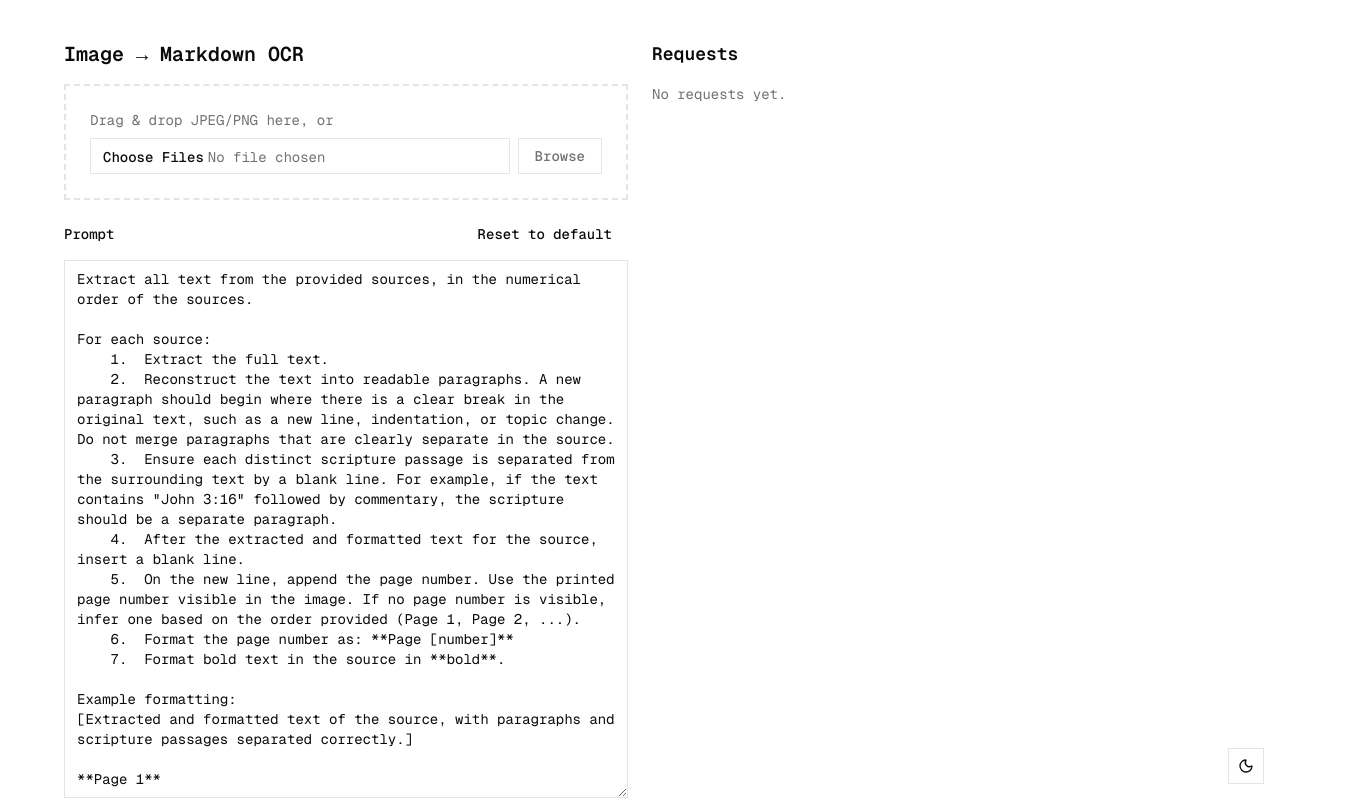
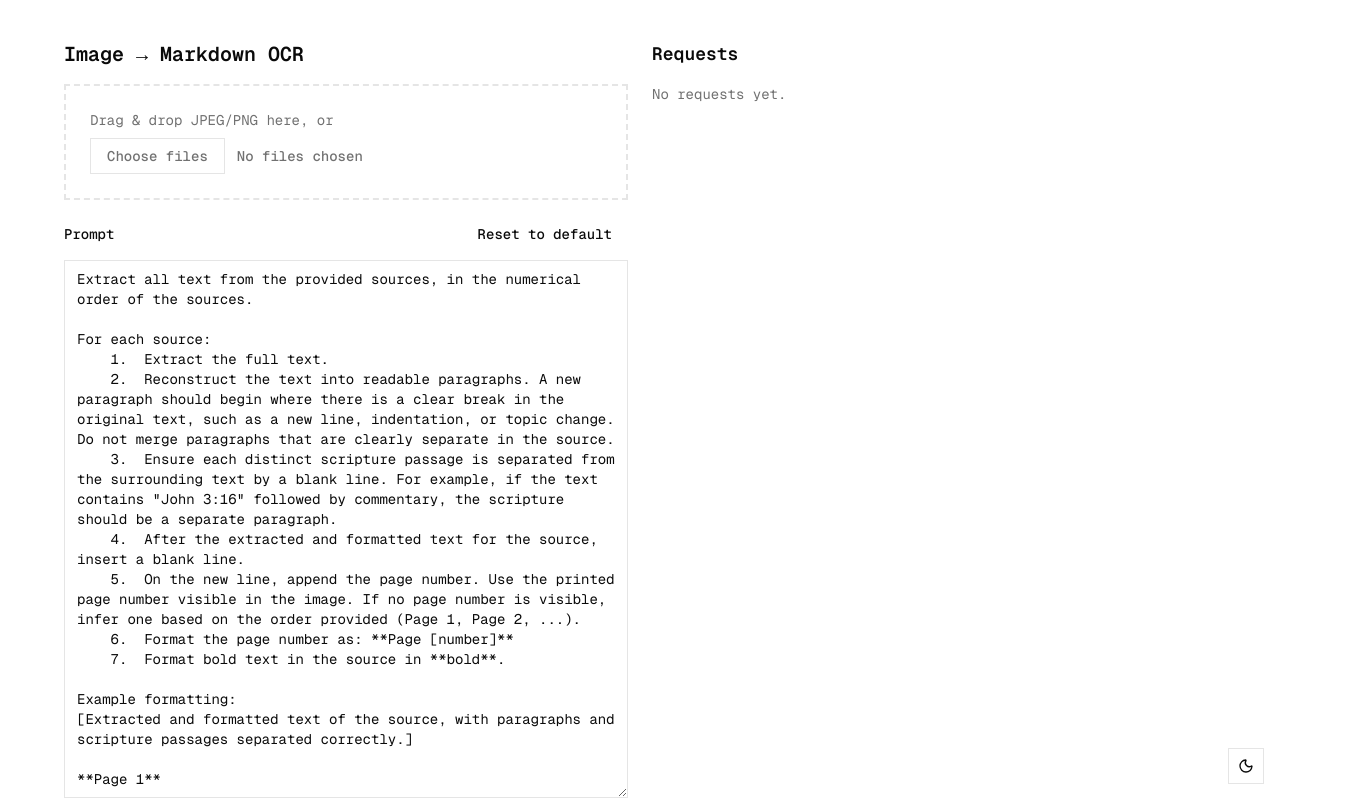
Before and after one commit to ViaxCo/gemini-image-and-audio-to-text, a Next.js app: page / in a window 1280 px wide. Shown: the top 800 px of the page, 1369 px wide, since content can reach past the window. Built offline with nearby package versions, Linux system fonts and the light colour scheme.

Commit message:
chore(components): format and sync file-picker updates

```diff
--- a/src/components/file-picker.tsx
+++ b/src/components/file-picker.tsx
@@ -1,8 +1,10 @@
 "use client";
 
-import { useRef } from "react";
+import { useRef, useState } from "react";
 import { Button } from "@/components/ui/button";
 import { Input } from "@/components/ui/input";
+import { Label } from "@/components/ui/label";
+import { cn } from "@/lib/utils";
 
 export type FileItem = {
   file: File;
@@ -17,28 +19,78 @@ export function FilePicker(props: {
   clearAllFiles: () => void;
 }) {
   const inputRef = useRef<HTMLInputElement | null>(null);
+  const [dragActive, setDragActive] = useState(false);
 
   return (
     <section className="space-y-4">
       <h1 className="text-xl font-semibold">Image → Markdown OCR</h1>
       <section
-        onDragOver={(e) => e.preventDefault()}
-        onDrop={props.onDrop}
+        onDragEnter={(e) => {
+          if (Array.from(e.dataTransfer?.types || []).includes("Files")) {
+            setDragActive(true);
+          }
+        }}
+        onDragOver={(e) => {
+          e.preventDefault();
+          if (Array.from(e.dataTransfer?.types || []).includes("Files")) {
+            setDragActive(true);
+          }
+        }}
+        onDragLeave={() => setDragActive(false)}
+        onDrop={(e) => {
+          setDragActive(false);
+          // Let the parent handle state
+          props.onDrop(e);
+          // Mirror files into the native input so it shows "N files"
+          try {
+            if (inputRef.current) {
+              const dt = new DataTransfer();
+              Array.from(e.dataTransfer.files || []).forEach((f) =>
+                dt.items.add(f),
+              );
+              (inputRef.current as unknown as { files: FileList }).files =
+                dt.files;
+            }
+          } catch {
+            // Non-fatal: some browsers may disallow programmatic assignment.
+          }
+        }}
         aria-label="File dropzone"
-        className="border-2 border-dashed rounded-md p-6 text-sm text-muted-foreground hover:bg-accent/30 transition-colors"
+        className={cn(
+          "border-2 border-dashed rounded-md p-6 text-sm text-muted-foreground transition-colors",
+          dragActive ? "bg-accent/40 border-ring ring-2" : "hover:bg-accent/30",
+        )}
       >
         Drag & drop JPEG/PNG here, or
-        <div className="mt-2 flex items-center gap-2">
+        <div className="mt-2 flex items-center gap-3">
           <Input
+            id="file-input"
             ref={inputRef}
             type="file"
             accept="image/jpeg,image/png"
+            className="sr-only"
             multiple
-            onChange={(e) => props.onPickFiles(e.currentTarget.files)}
+            onChange={(e) => {
+              props.onPickFiles(e.currentTarget.files);
+              // Clear value so selecting the same file again still fires change
+              e.currentTarget.value = "";
+            }}
           />
-          <Button variant="outline" onClick={() => inputRef.current?.click()}>
-            Browse
+          <Button
+            type="button"
+            variant="outline"
+            onClick={() => inputRef.current?.click()}
+            aria-describedby="file-helper"
+          >
+            Choose files
           </Button>
+          <Label id="file-helper" htmlFor="file-input" className="m-0 p-0">
+            <span className="text-sm text-muted-foreground">
+              {props.files.length > 0
+                ? `${props.files.length} file${props.files.length > 1 ? "s" : ""}`
+                : "No files chosen"}
+            </span>
+          </Label>
         </div>
       </section>
 
@@ -50,7 +102,21 @@ export function FilePicker(props: {
               <Button
                 variant="destructive"
                 size="sm"
-                onClick={props.clearAllFiles}
+                onClick={() => {
+                  props.clearAllFiles();
+                  try {
+                    if (inputRef.current) {
+                      // Reset the native input to reflect cleared state
+                      inputRef.current.value = "";
+                      const dt = new DataTransfer();
+                      (
+                        inputRef.current as unknown as { files: FileList }
+                      ).files = dt.files;
+                    }
+                  } catch {
+                    // non-fatal
+                  }
+                }}
               >
                 Clear all
               </Button>
```
